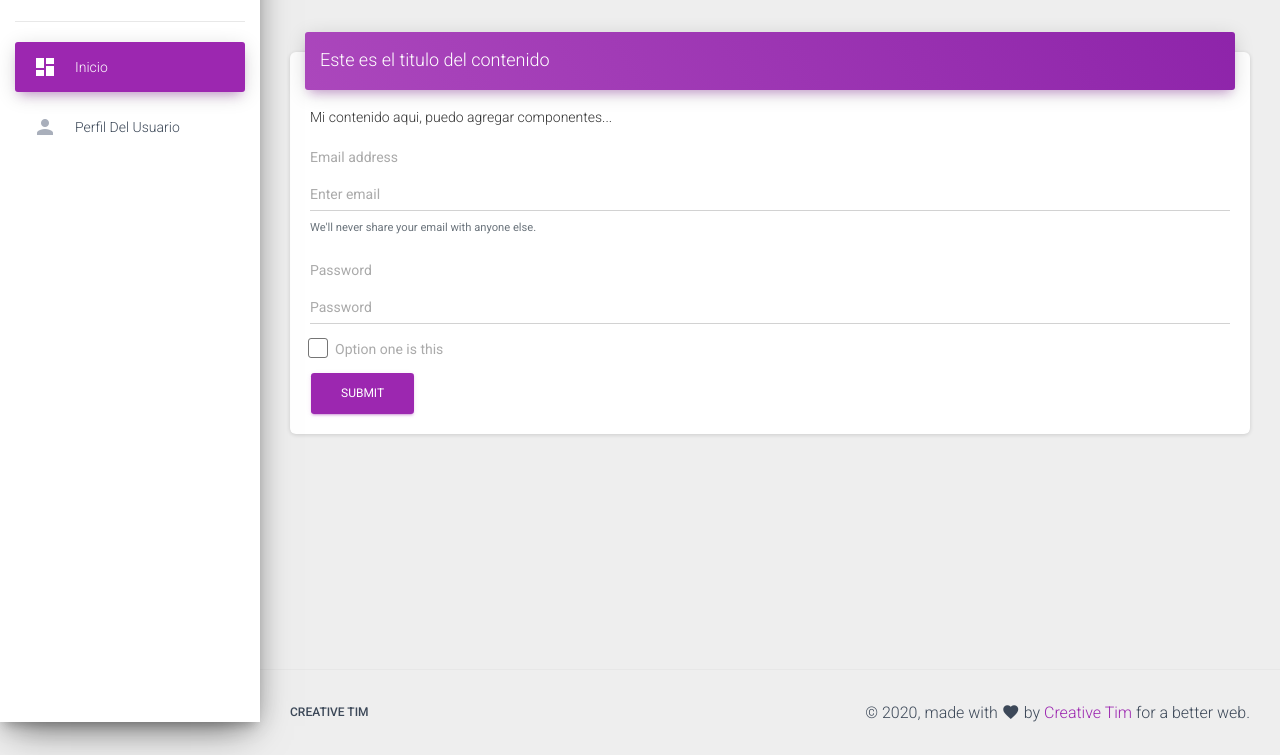
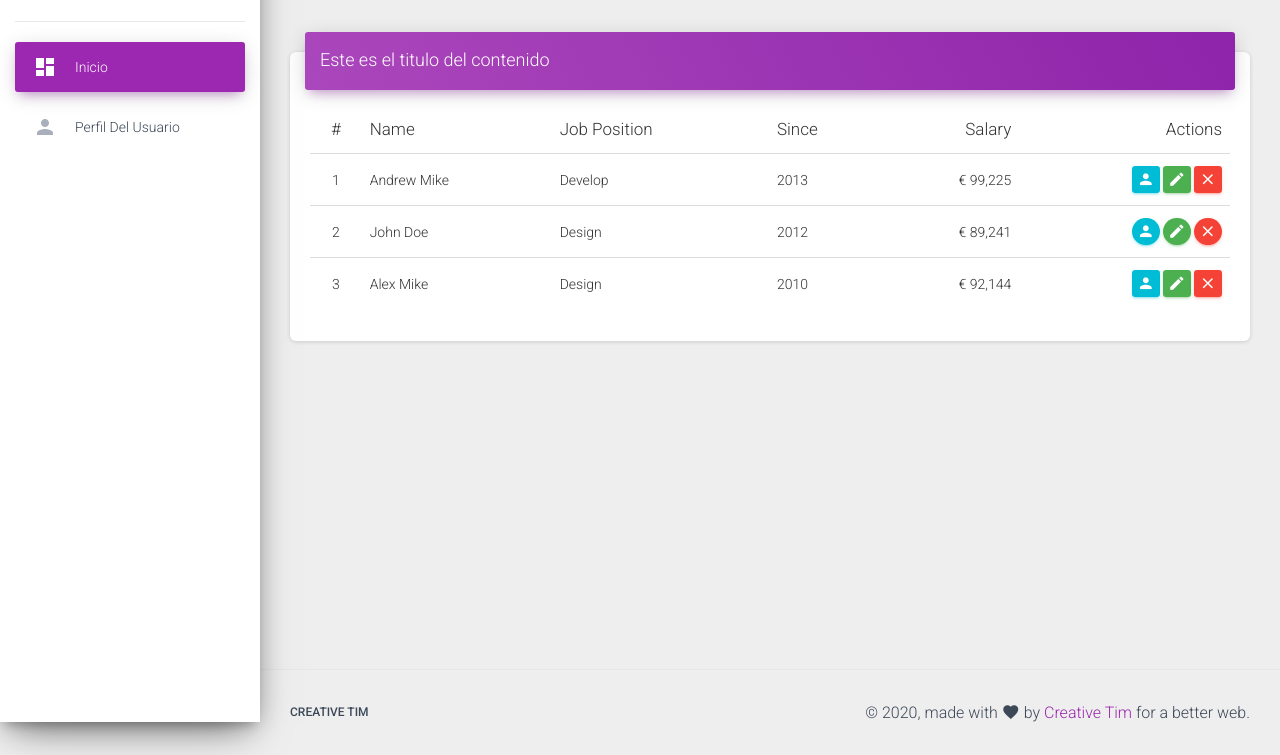
Before and after one commit to ZairaMonay12/bootstrap_template, a website: page index.html in a window 1280 px wide. Shown: the part 78-833 px from the top of the page. Drawn offline with Linux system fonts and the light colour scheme.

Commit message:
Agregando contenido a mi vista base

```diff
--- a/index.html
+++ b/index.html
@@ -95,29 +95,74 @@
 
                 </div>
                 <div class="card-body">
-                  <p>Mi contenido aqui, puedo agregar componentes...</p>
-                  <form>
-                    <div class="form-group">
-                      <label for="exampleInputEmail1">Email address</label>
-                      <input type="email" class="form-control" id="exampleInputEmail1" aria-describedby="emailHelp" placeholder="Enter email">
-                      <small id="emailHelp" class="form-text text-muted">We'll never share your email with anyone else.</small>
-                    </div>
-                    <div class="form-group">
-                      <label for="exampleInputPassword1">Password</label>
-                      <input type="password" class="form-control" id="exampleInputPassword1" placeholder="Password">
-                    </div>
-                    <div class="form-check">
-                        <label class="form-check-label">
-                            <input class="form-check-input" type="checkbox" value="">
-                            Option one is this
-                            <span class="form-check-sign">
-                                <span class="check"></span>
-                            </span>
-                        </label>
-                    </div>
-
-                    <button type="submit" class="btn btn-primary">Submit</button>
-                  </form>
+                  <table class="table">
+                    <thead>
+                        <tr>
+                            <th class="text-center">#</th>
+                            <th>Name</th>
+                            <th>Job Position</th>
+                            <th>Since</th>
+                            <th class="text-right">Salary</th>
+                            <th class="text-right">Actions</th>
+                        </tr>
+                    </thead>
+                    <tbody>
+                        <tr>
+                            <td class="text-center">1</td>
+                            <td>Andrew Mike</td>
+                            <td>Develop</td>
+                            <td>2013</td>
+                            <td class="text-right">&euro; 99,225</td>
+                            <td class="td-actions text-right">
+                                <button type="button" rel="tooltip" class="btn btn-info">
+                                    <i class="material-icons">person</i>
+                                </button>
+                                <button type="button" rel="tooltip" class="btn btn-success">
+                                    <i class="material-icons">edit</i>
+                                </button>
+                                <button type="button" rel="tooltip" class="btn btn-danger">
+                                    <i class="material-icons">close</i>
+                                </button>
+                            </td>
+                        </tr>
+                        <tr>
+                            <td class="text-center">2</td>
+                            <td>John Doe</td>
+                            <td>Design</td>
+                            <td>2012</td>
+                            <td class="text-right">&euro; 89,241</td>
+                            <td class="td-actions text-right">
+                                <button type="button" rel="tooltip" class="btn btn-info btn-round">
+                                    <i class="material-icons">person</i>
+                                </button>
+                                <button type="button" rel="tooltip" class="btn btn-success btn-round">
+                                    <i class="material-icons">edit</i>
+                                </button>
+                                <button type="button" rel="tooltip" class="btn btn-danger btn-round">
+                                    <i class="material-icons">close</i>
+                                </button>
+                            </td>
+                        </tr>
+                        <tr>
+                            <td class="text-center">3</td>
+                            <td>Alex Mike</td>
+                            <td>Design</td>
+                            <td>2010</td>
+                            <td class="text-right">&euro; 92,144</td>
+                            <td class="td-actions text-right">
+                                <button type="button" rel="tooltip" class="btn btn-info btn-simple">
+                                    <i class="material-icons">person</i>
+                                </button>
+                                <button type="button" rel="tooltip" class="btn btn-success btn-simple">
+                                    <i class="material-icons">edit</i>
+                                </button>
+                                <button type="button" rel="tooltip" class="btn btn-danger btn-simple">
+                                    <i class="material-icons">close</i>
+                                </button>
+                            </td>
+                        </tr>
+                    </tbody>
+                </table>
                 </div>
               </div>
             </div>
```
